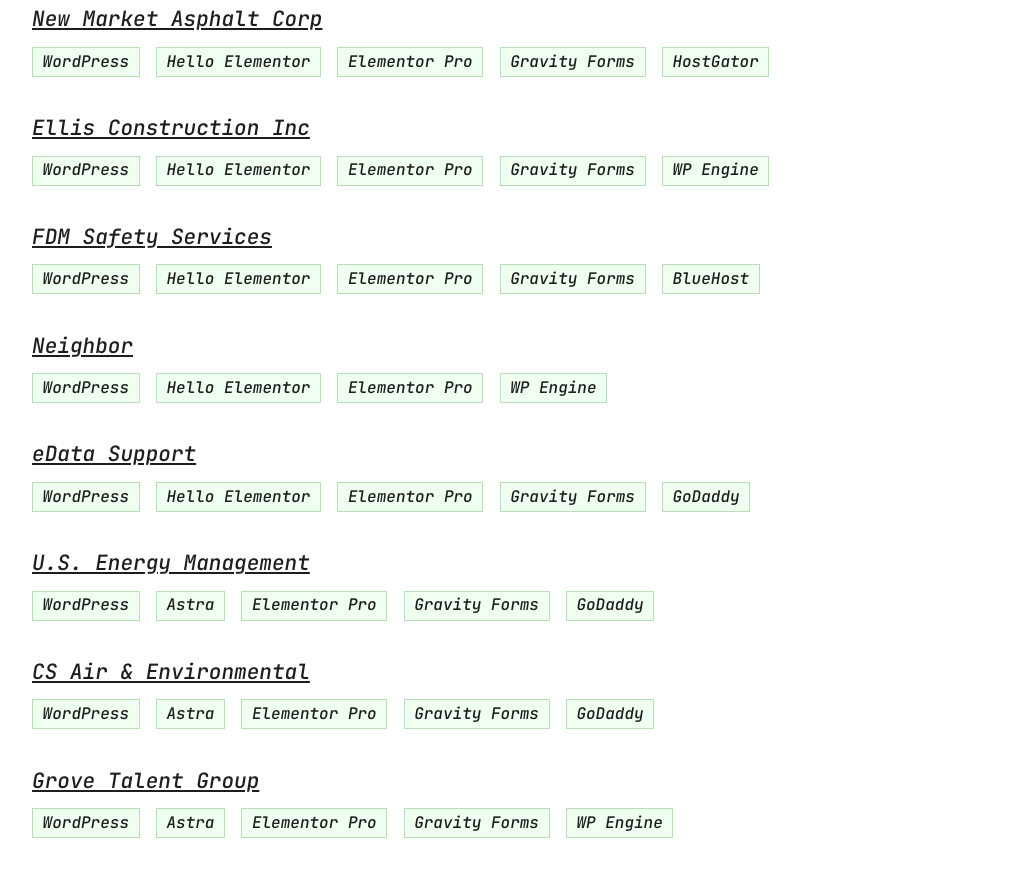
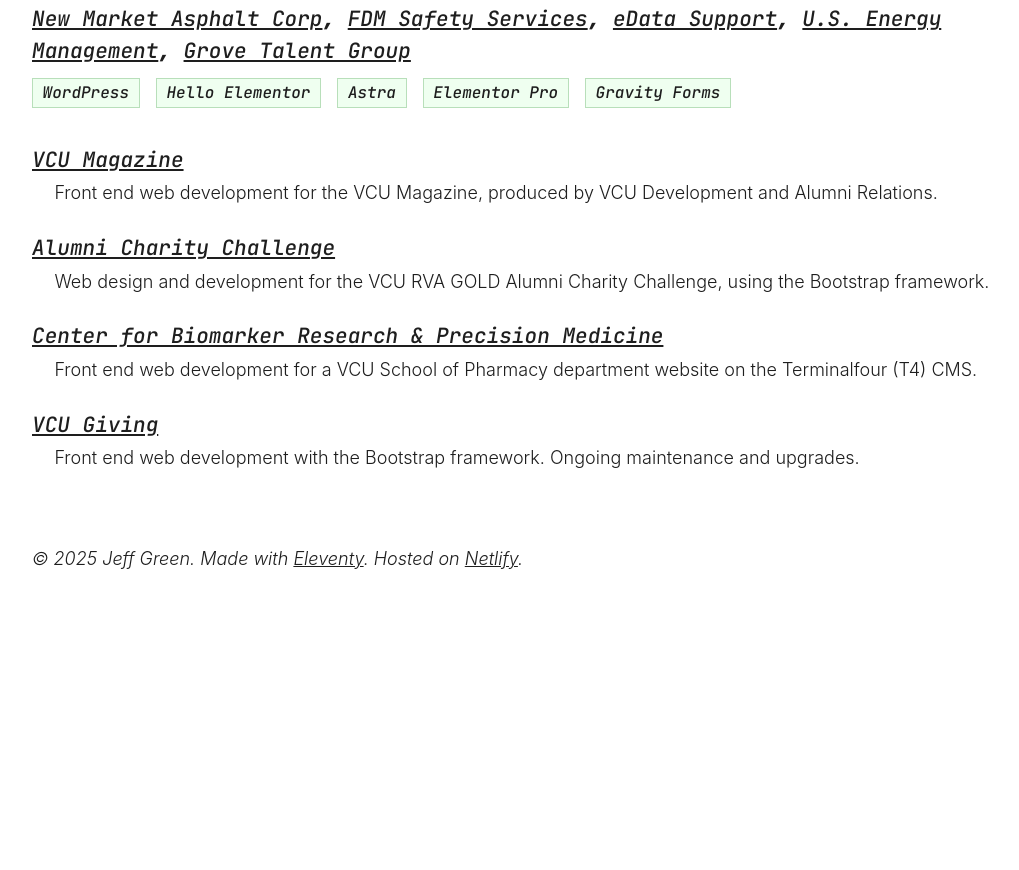
Before and after one commit to jeffgreendesign/hire-jeff-green-11ty, an Eleventy site: page src/index.html in a window 1280 px wide. Shown: the part 717-1587 px from the top of the page, without its empty margins (128-1147 px from the left). After the commit the page ends 1323 px from the top, so only its background shows below. Built offline with nearby package versions, Linux system fonts and the light colour scheme; Eleventy itself is replaced by a stand-in of ours; files that its build step writes are made by us from their sources.

Commit message:
Update the structure and remove broken link project

```diff
--- a/src/index.html
+++ b/src/index.html
@@ -108,10 +108,16 @@
         <div class="project-wrap">
           <div class="project">
             <h3 class="project-title">
-              <a href="https://www.newmarketasphalt.com/"
-                >New Market Asphalt Corp</a
-              >
+              <a href="https://www.newmarketasphalt.com/">New Market Asphalt Corp</a>,
+              <a href="https://fdmsafetyservices.com/">FDM Safety Services</a>,
+              <a href="https://edatasupport.com/">eData Support</a>,
+              <a href="https://usenergymanagement.com/"
+                >U.S. Energy Management</a>,
+              <a href="https://grovetalentgroup.com/">Grove Talent Group</a>
             </h3>
+
+
+
             <ul class="project-tags">
               <li><a href="https://wordpress.org/">WordPress</a></li>
               <li>
@@ -119,109 +125,6 @@
                   >Hello Elementor</a
                 >
               </li>
-              <li>
-                <a href="https://wordpress.org/plugins/elementor/"
-                  >Elementor Pro</a
-                >
-              </li>
-              <li><a href="https://www.gravityforms.com/">Gravity Forms</a></li>
-              <li><a href="https://www.hostgator.com/">HostGator</a></li>
-            </ul>
-          </div>
-
-          <div class="project">
-            <h3 class="project-title">
-              <a href="https://www.elliscompaniesva.com/"
-                >Ellis Construction Inc</a
-              >
-            </h3>
-            <ul class="project-tags">
-              <li><a href="https://wordpress.org/">WordPress</a></li>
-              <li>
-                <a href="https://wordpress.org/themes/hello-elementor/"
-                  >Hello Elementor</a
-                >
-              </li>
-              <li>
-                <a href="https://wordpress.org/plugins/elementor/"
-                  >Elementor Pro</a
-                >
-              </li>
-              <li><a href="https://www.gravityforms.com/">Gravity Forms</a></li>
-              <li><a href="https://wpengine.com/">WP Engine</a></li>
-            </ul>
-          </div>
-
-          <div class="project">
-            <h3 class="project-title">
-              <a href="https://fdmsafetyservices.com/">FDM Safety Services</a>
-            </h3>
-            <ul class="project-tags">
-              <li><a href="https://wordpress.org/">WordPress</a></li>
-              <li>
-                <a href="https://wordpress.org/themes/hello-elementor/"
-                  >Hello Elementor</a
-                >
-              </li>
-              <li>
-                <a href="https://wordpress.org/plugins/elementor/"
-                  >Elementor Pro</a
-                >
-              </li>
-              <li><a href="https://www.gravityforms.com/">Gravity Forms</a></li>
-              <li><a href="https://www.bluehost.com/">BlueHost</a></li>
-            </ul>
-          </div>
-
-          <div class="project">
-            <h3 class="project-title">
-              <a href="https://neighborrva.com/">Neighbor</a>
-            </h3>
-            <ul class="project-tags">
-              <li><a href="https://wordpress.org/">WordPress</a></li>
-              <li>
-                <a href="https://wordpress.org/themes/hello-elementor/"
-                  >Hello Elementor</a
-                >
-              </li>
-              <li>
-                <a href="https://wordpress.org/plugins/elementor/"
-                  >Elementor Pro</a
-                >
-              </li>
-              <li><a href="https://wpengine.com/">WP Engine</a></li>
-            </ul>
-          </div>
-
-          <div class="project">
-            <h3 class="project-title">
-              <a href="https://edatasupport.com/">eData Support</a>
-            </h3>
-            <ul class="project-tags">
-              <li><a href="https://wordpress.org/">WordPress</a></li>
-              <li>
-                <a href="https://wordpress.org/themes/hello-elementor/"
-                  >Hello Elementor</a
-                >
-              </li>
-              <li>
-                <a href="https://wordpress.org/plugins/elementor/"
-                  >Elementor Pro</a
-                >
-              </li>
-              <li><a href="https://www.gravityforms.com/">Gravity Forms</a></li>
-              <li><a href="https://www.godaddy.com/">GoDaddy</a></li>
-            </ul>
-          </div>
-
-          <div class="project">
-            <h3 class="project-title">
-              <a href="https://usenergymanagement.com/"
-                >U.S. Energy Management</a
-              >
-            </h3>
-            <ul class="project-tags">
-              <li><a href="https://wordpress.org/">WordPress</a></li>
               <li><a href="https://wordpress.org/themes/astra/">Astra</a></li>
               <li>
                 <a href="https://wordpress.org/plugins/elementor/"
@@ -229,41 +132,6 @@
                 >
               </li>
               <li><a href="https://www.gravityforms.com/">Gravity Forms</a></li>
-              <li><a href="https://www.godaddy.com/">GoDaddy</a></li>
-            </ul>
-          </div>
-
-          <div class="project">
-            <h3 class="project-title">
-              <a href="https://cscleanair.com/">CS Air & Environmental</a>
-            </h3>
-            <ul class="project-tags">
-              <li><a href="https://wordpress.org/">WordPress</a></li>
-              <li><a href="https://wordpress.org/themes/astra/">Astra</a></li>
-              <li>
-                <a href="https://wordpress.org/plugins/elementor/"
-                  >Elementor Pro</a
-                >
-              </li>
-              <li><a href="https://www.gravityforms.com/">Gravity Forms</a></li>
-              <li><a href="https://www.godaddy.com/">GoDaddy</a></li>
-            </ul>
-          </div>
-
-          <div class="project">
-            <h3 class="project-title">
-              <a href="https://grovetalentgroup.com/">Grove Talent Group</a>
-            </h3>
-            <ul class="project-tags">
-              <li><a href="https://wordpress.org/">WordPress</a></li>
-              <li><a href="https://wordpress.org/themes/astra/">Astra</a></li>
-              <li>
-                <a href="https://wordpress.org/plugins/elementor/"
-                  >Elementor Pro</a
-                >
-              </li>
-              <li><a href="https://www.gravityforms.com/">Gravity Forms</a></li>
-              <li><a href="https://wpengine.com/">WP Engine</a></li>
             </ul>
           </div>
 
```
Also changed, not shown: 1 other file.
